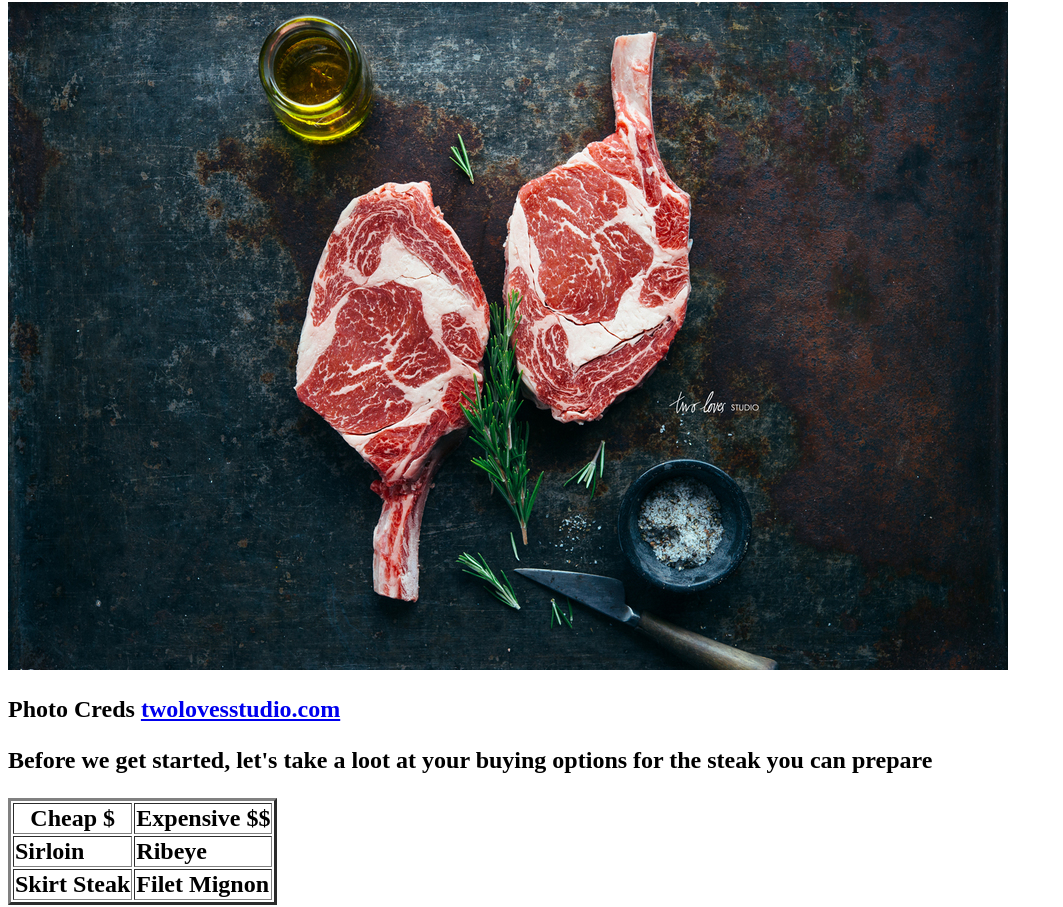
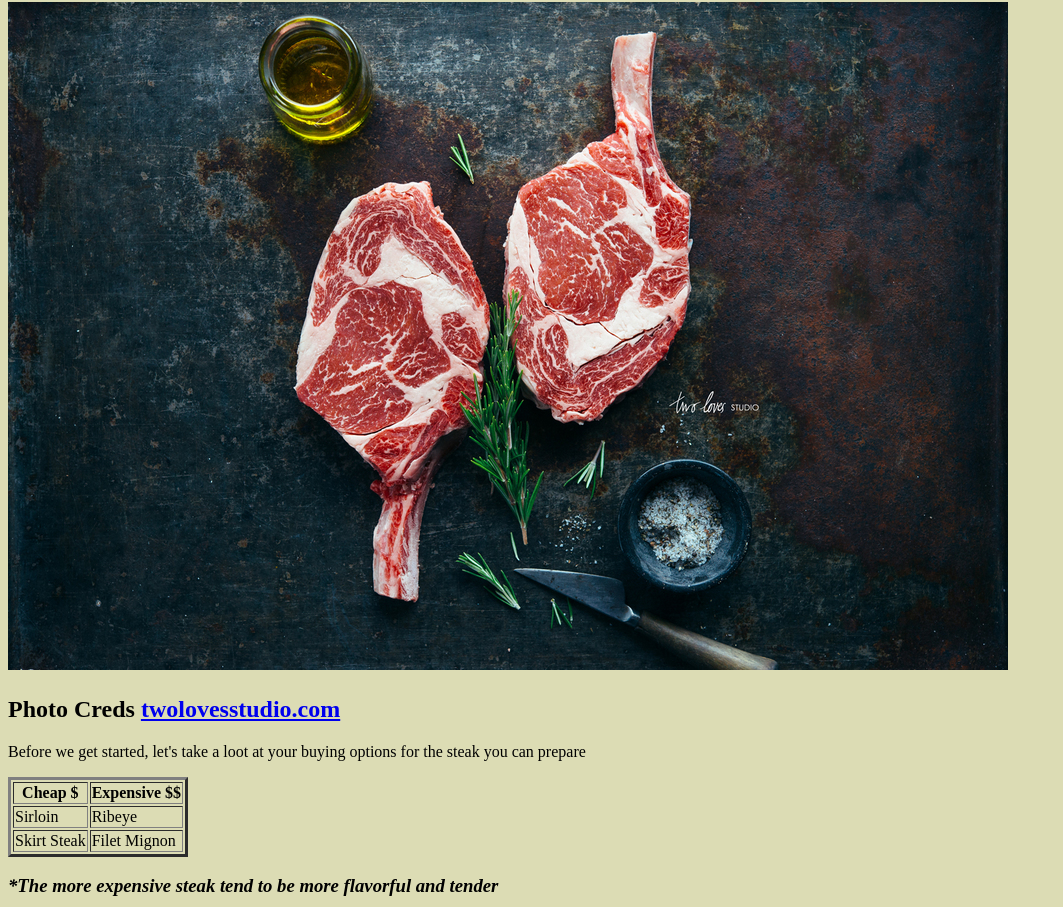
Before and after one commit to jlee22/jefflee.github.io, a plain HTML site: page html/index.html in a window 1280 px wide. Shown: the part 78-985 px from the top of the page, without its empty margins (0-1063 px from the left). Drawn offline with Linux system fonts and the light colour scheme.

Commit message:
added style.css and linked them in main pages. added bg color

```diff
--- a/html/index.html
+++ b/html/index.html
@@ -2,16 +2,16 @@
 <html>
 <head>
     <title> How to cook a steak</title>
-    <h1>A Steak Recipe: A Great Way To Impress Your Guests</h1>
-<h2><a href="http://twolovesstudio.com/blog/beautiful-raw-meat-photography/
-"><img src="raw-meat-photography.jpg" alt="Raw Steaks" /></a></h2>
-<h2>
-Photo Creds <a href="http://twolovesstudio.com/">twolovesstudio.com</a>
-
+    <link rel="stylesheet" href="style.css" type="text/css">
 
 </head>
- <body>
-
+<body>
+	<h1>A Steak Recipe: A Great Way To Impress Your Guests</h1>
+	<h2><a href="http://twolovesstudio.com/blog/beautiful-raw-meat-photography/
+	"><img src="raw-meat-photography.jpg" alt="Raw Steaks" /></a></h2>
+	<h2>
+	Photo Creds <a href="http://twolovesstudio.com/">twolovesstudio.com</a>
+	</h2>
   <p>Before we get started, let's take a loot at your buying options for the steak you can prepare</p>
 <table border=3>
   <tr>
--- /dev/null
+++ b/html/style.css
@@ -0,0 +1,3 @@
+body{
+	background: rgb(220,220,180);
+}
```
Also changed, not shown: html/sides.html (+3 -2 lines).
